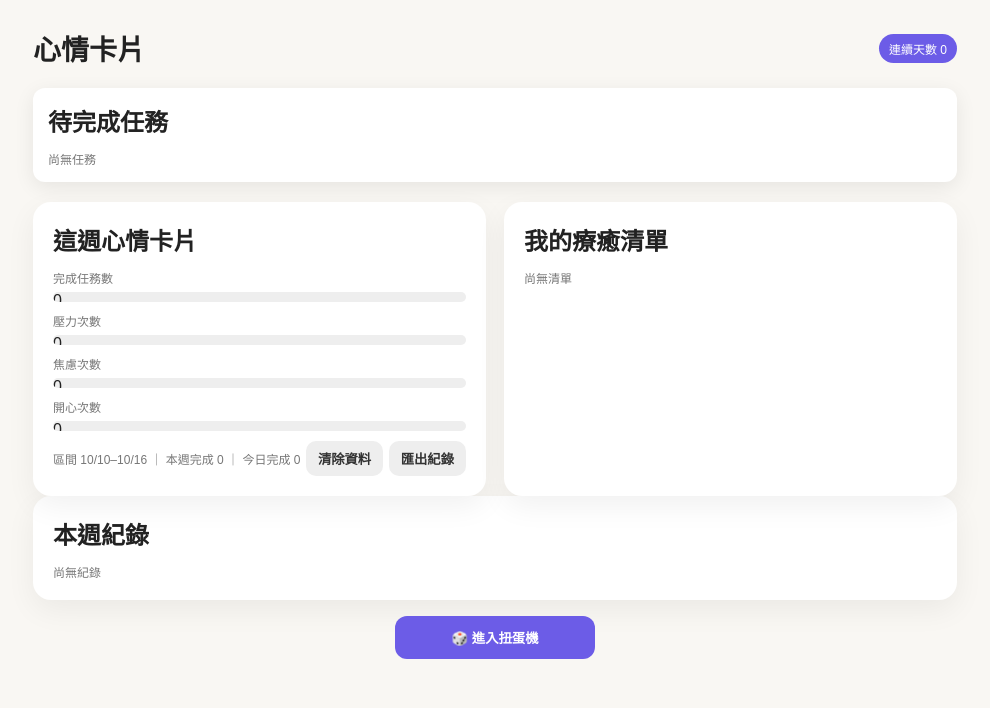
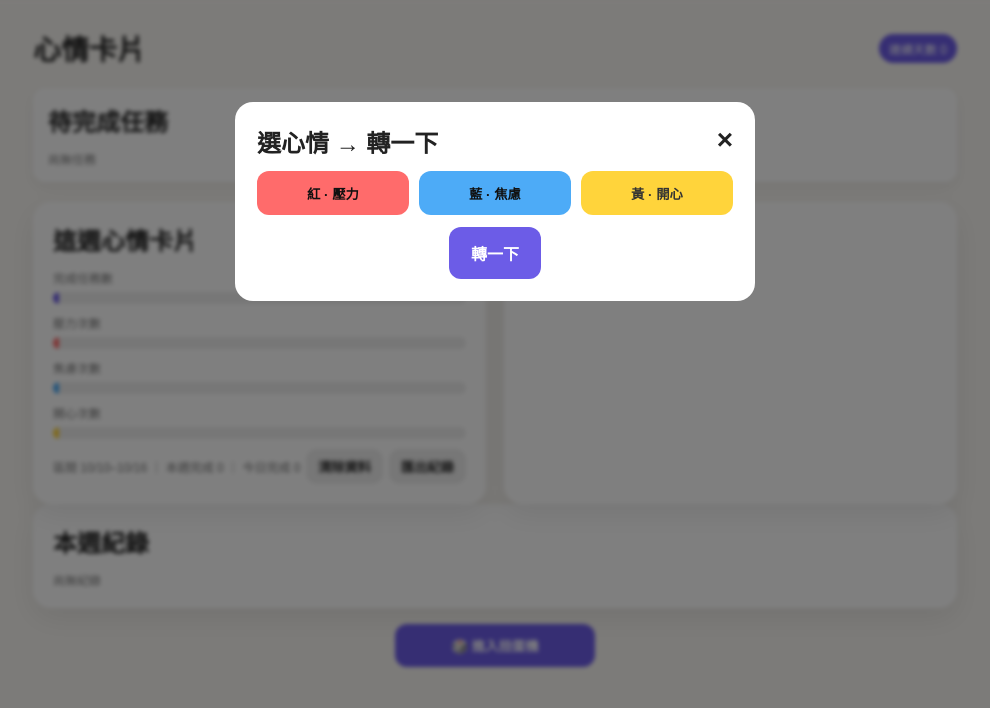
Before and after one commit to Gruandal/cloud-test-project, a plain HTML site: page index.html in a window 1280 px wide. Both pictures are taken after a click on the button "🎲 進入扭蛋機". Shown: the whole page, without its empty margins (145-1135 px from the left). Drawn offline with Linux system fonts and the light colour scheme.

Commit message:
Update style.css
版本三美化圖表

```diff
--- a/style.css
+++ b/style.css
@@ -1,4 +1,17 @@
-:root{--bg:#f9f7f3;--card:#ffffff;--ink:#222;--muted:#777;--primary:#6c5ce7;--red:#ff6b6b;--blue:#4dabf7;--yellow:#ffd43b;--green:#51cf66}
+:root {
+  --bg:#f9f7f3;
+  --card:#ffffff;
+  --ink:#222;
+  --muted:#777;
+  --primary:#6c5ce7;
+  --red:#ff6b6b;
+  --blue:#4dabf7;
+  --yellow:#ffd43b;
+  --green:#51cf66;
+  --shadow-sm:0 5px 15px rgba(0,0,0,.06);
+  --shadow-lg:0 10px 30px rgba(0,0,0,.08);
+}
+
 *{box-sizing:border-box}
 body{margin:0;background:var(--bg);font-family:"Noto Sans TC",sans-serif;color:var(--ink)}
 .container{max-width:980px;margin:0 auto;padding:28px}
@@ -8,21 +21,23 @@ body{margin:0;background:var(--bg);font-family:"Noto Sans TC",sans-serif;color:v
 .small{font-size:12px;color:var(--muted)}
 .center{display:flex;justify-content:center;margin:16px 0}
 
-.pending-card{background:var(--card);padding:15px;border-radius:12px;box-shadow:0 5px 20px rgba(0,0,0,.08);margin-bottom:20px}
+.pending-card{background:var(--card);padding:15px;border-radius:12px;box-shadow:var(--shadow-sm);margin-bottom:20px}
 .grid{display:grid;grid-template-columns:1fr 1fr;gap:18px}
 @media(max-width:900px){.grid{grid-template-columns:1fr}}
-.card{background:var(--card);border-radius:18px;box-shadow:0 10px 30px rgba(0,0,0,.06);padding:20px}
+.card{background:var(--card);border-radius:18px;box-shadow:var(--shadow-lg);padding:20px}
 .section-title{font-weight:700;margin:0 0 12px 0}
 
 .emotions{display:flex;gap:10px;margin-bottom:12px}
-.btn{border:none;border-radius:12px;cursor:pointer;font-weight:700}
+.btn{border:none;border-radius:12px;cursor:pointer;font-weight:700;transition:transform .2s ease,filter .2s ease,opacity .2s ease}
+.btn:active{transform:scale(0.97);opacity:0.85}
 .btn.primary{background:var(--primary);color:#fff;padding:12px 16px}
 .btn.primary.lg{padding:14px 22px;font-size:16px}
 .btn.ghost{background:#eee;color:#333;padding:8px 12px;border-radius:10px}
 .btn.chip{flex:1;min-height:44px;color:#111}
 .btn.chip.red{background:var(--red)}
 .btn.chip.blue{background:var(--blue)}
-.btn.chip.yellow{background:var(--yellow)}
+.btn.chip.yellow{background:var(--yellow);color:#333}
+.btn.chip:hover{transform:translateY(-2px);filter:brightness(1.1)}
 .btn-main{min-width:200px}
 
 .spin{display:flex;justify-content:center;margin-top:6px}
@@ -32,20 +47,30 @@ body{margin:0;background:var(--bg);font-family:"Noto Sans TC",sans-serif;color:v
 .btn-done{background:var(--green);color:#fff}
 .btn-fav{background:#eee}
 
-.list .item{padding:10px 8px;border-bottom:1px solid #eee}
+.list .item{display:flex;justify-content:space-between;align-items:center;padding:10px 8px;border-bottom:1px solid #eee}
 .meta{font-size:12px;color:var(--muted)}
+
+.btn-fav-remove{border:none;background:transparent;color:#aaa;font-size:16px;cursor:pointer;margin-left:8px}
+.btn-fav-remove:hover{color:var(--red)}
 
 .bars{display:grid;gap:10px}
 .bar .label{font-size:12px;color:var(--muted);margin-bottom:6px}
-.bar .track{height:10px;background:#eee;border-radius:999px;overflow:hidden}
-.bar .fill{height:100%;width:0;border-radius:999px;transition:width .35s ease;background:var(--primary)}
+.bar .track{height:12px;background:#eee;border-radius:999px;overflow:hidden;position:relative}
+.bar .fill{
+  height:100%;width:0;border-radius:999px;transition:width .35s ease;background:var(--primary);
+  display:flex;align-items:center;justify-content:flex-end;padding-right:6px;font-size:11px;color:#fff;
+}
 .bar .fill.red{background:var(--red)}
 .bar .fill.blue{background:var(--blue)}
-.bar .fill.yellow{background:var(--yellow)}
+.bar .fill.yellow{background:var(--yellow);color:#111}
 .footer{display:flex;justify-content:space-between;align-items:center;margin-top:10px}
 
-.modal{display:none;position:fixed;z-index:1000;left:0;top:0;width:100%;height:100%;background:rgba(0,0,0,0.5)}
-.modal-content{background:var(--card);margin:8% auto;padding:22px;border-radius:18px;max-width:520px}
+.modal{
+  opacity:0;pointer-events:none;position:fixed;z-index:1000;left:0;top:0;width:100%;height:100%;
+  background:rgba(0,0,0,0.5);backdrop-filter:blur(2px);transition:opacity .3s ease;
+}
+.modal.show{opacity:1;pointer-events:auto}
+.modal-content{background:var(--card);margin:8% auto;padding:22px;border-radius:18px;max-width:520px;position:relative}
 .close{float:right;font-size:28px;font-weight:bold;cursor:pointer}
 
 .loading{text-align:center;margin:18px 0}
```
